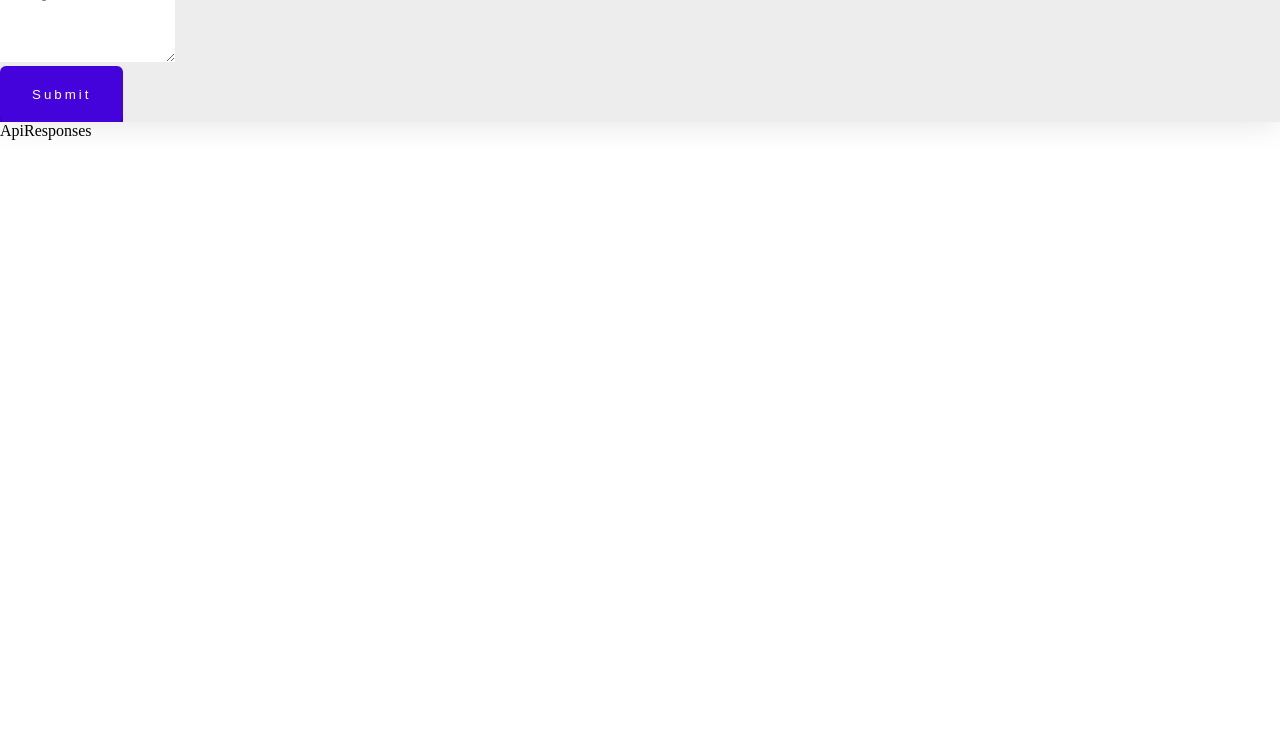
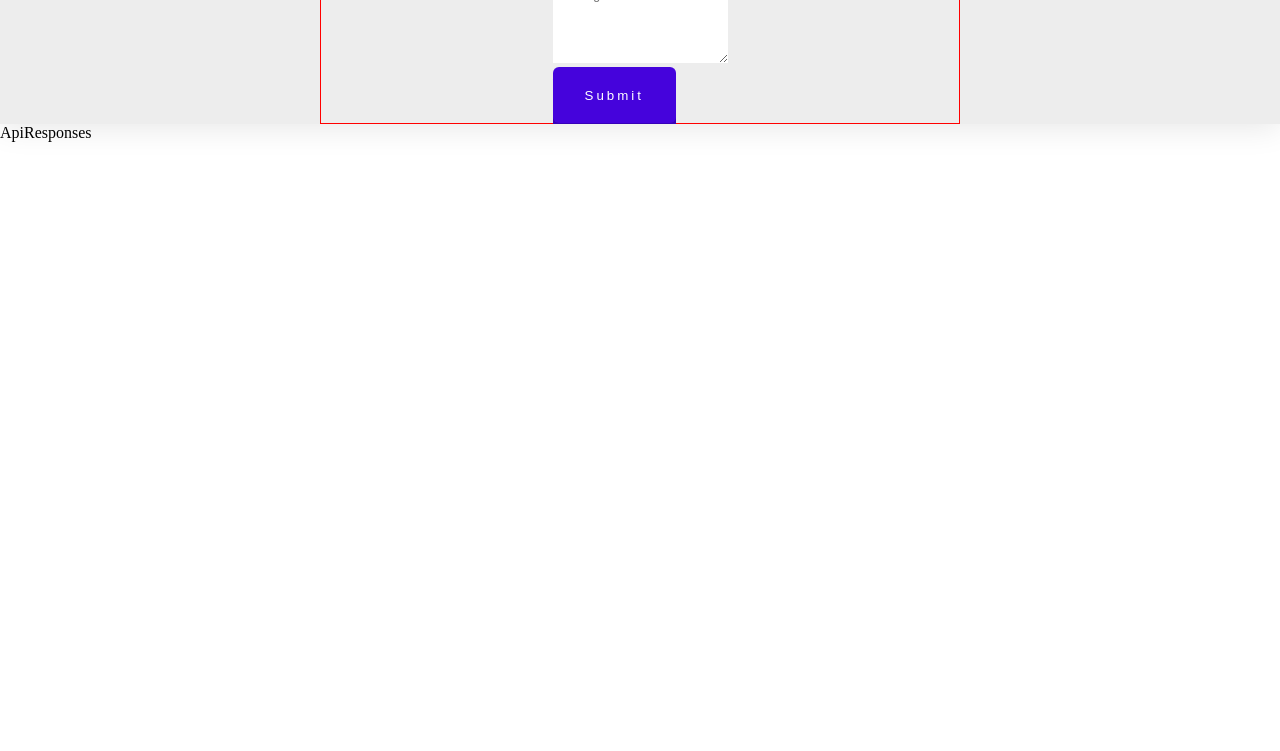
Before and after one commit to tpadilla10117/Fun-With-GPT-3, a React app: page / in a window 1280 px wide. Shown: the part 49-800 px from the top of the page. Built offline with nearby package versions, Linux system fonts and the light colour scheme.

Commit message:
added click handler to the CtaButton.jsx

```diff
--- a/package.json
+++ b/package.json
@@ -6,6 +6,7 @@
     "@testing-library/jest-dom": "^5.14.1",
     "@testing-library/react": "^11.2.7",
     "@testing-library/user-event": "^12.8.3",
+    "axios": "^0.27.2",
     "cors": "^2.8.5",
     "dotenv": "^10.0.0",
     "node-modules": "^1.0.1",
--- a/src/components/ctaButton/CtaButton.jsx
+++ b/src/components/ctaButton/CtaButton.jsx
@@ -1,9 +1,9 @@
 import React from 'react';
 
-function CtaButton( {text, classnames} ) {
+function CtaButton( {text, classnames, clickHandler} ) {
   return (
     <>
-        <button className={classnames} >
+        <button className={classnames} onClick={clickHandler} >
             {text}
         </button>
     </>
--- a/src/components/form/Form.jsx
+++ b/src/components/form/Form.jsx
@@ -1,6 +1,10 @@
 import React from 'react';
+import axios from 'axios';
 
 function Form( { content } ) {
+
+
+
   return (
     <section className='form-parent-container'>
 
--- a/src/components/form/Form.scss
+++ b/src/components/form/Form.scss
@@ -6,4 +6,21 @@
     background: hsla(0,0%,42.7%,.12);
     box-shadow: 0 3px 30px rgb(0 0 0 / 10%);
     backdrop-filter: blur(5px);
+    display: flex;
+    flex-direction: column;
+    align-items: center;
+    justify-content: center;
+
+    .form-wrapper {
+        /* position: absolute; */
+        z-index: 2;
+        width: 50%;
+        height: 100%;
+        display: flex;
+        flex-direction: column;
+        justify-content: center;
+        align-items: center;
+        /* padding-top: 180px; */
+        border: 1px solid red;
+    }
 }
--- a/src/pages/home/Home.jsx
+++ b/src/pages/home/Home.jsx
@@ -15,7 +15,10 @@ const BASE_URL = 'https://api.openai.com/v1/engines/text-curie-001/completions';
 
 const HomePage = () => {
 
-/* TODO: Data returns as an array from the API still */
+    const submitForm = () => {
+        /* event.preventDefault(); */
+        console.log('clicked the form button!')
+    };
 
 
     return (
@@ -27,6 +30,7 @@ const HomePage = () => {
                 <CtaButton
                     classnames={'form-submit-btn'}
                     text={'Submit'}
+                    clickHandler={submitForm }
                 />
                 }
             />
```
Also changed, not shown: README.md, 1 other file.
